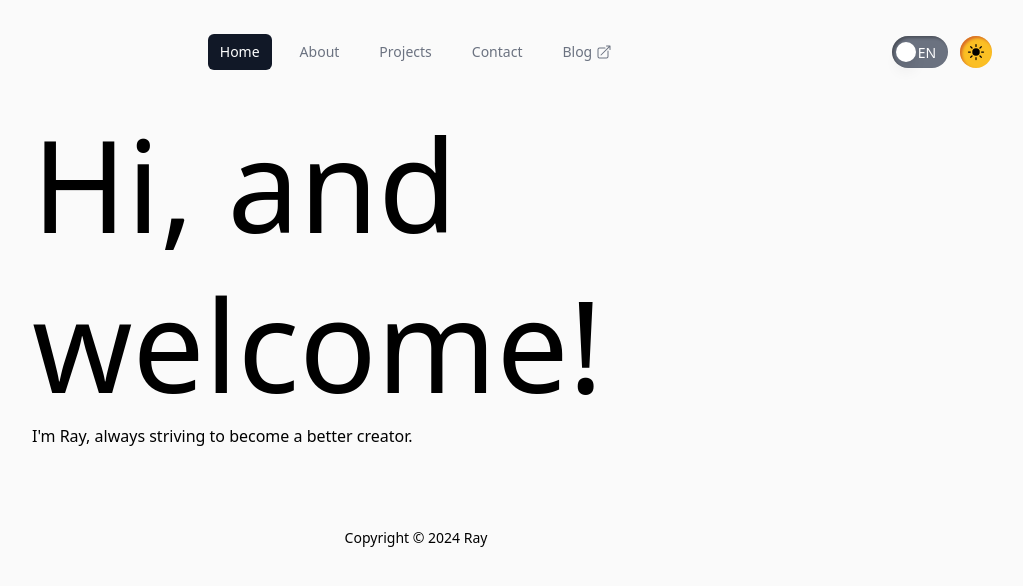
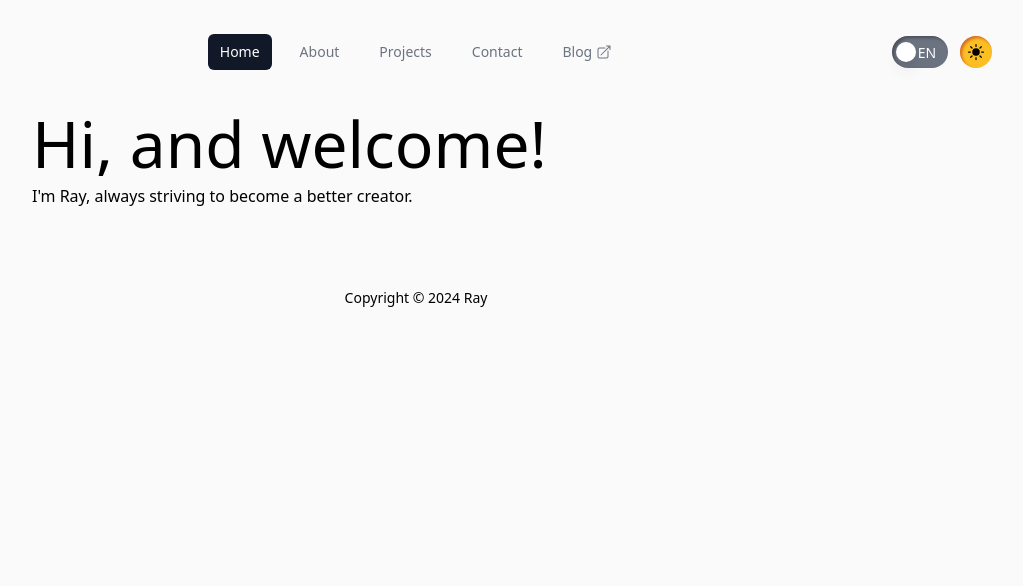
Before and after one commit to raylanraylan/personalWebsite, a Vue app: page / in a window 1280 px wide. Shown: the top 586 px of the page, without its empty margins (224-1247 px from the left). Built offline with nearby package versions, Linux system fonts and the light colour scheme.

Commit message:
fix:element font size

```diff
--- a/src/views/HomeView.vue
+++ b/src/views/HomeView.vue
@@ -19,7 +19,7 @@ watch(() => props.isLoading, (newValue) => {
 <template>
   <Transition name="slide-fade">
     <div v-if="showText">
-      <h2 class="text-[4rem] sm:text-[8rem] leading-tight dark:text-white">{{$t("home.greeting")}}</h2>
+      <h2 class="text-[2rem] sm:text-[4rem] leading-tight dark:text-white">{{$t("home.greeting")}}</h2>
       <p class="dark:text-white">{{$t("home.introduce")}}</p>
     </div>
   </Transition>
```
